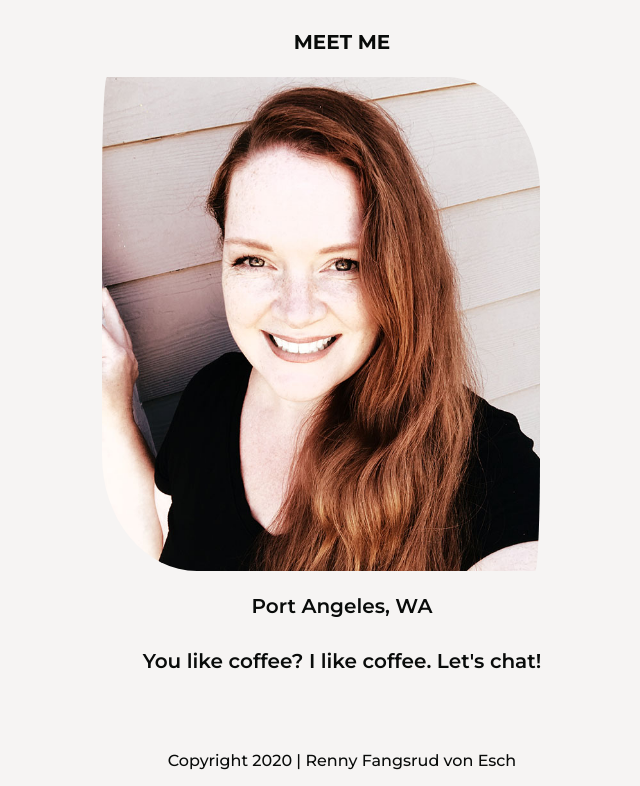
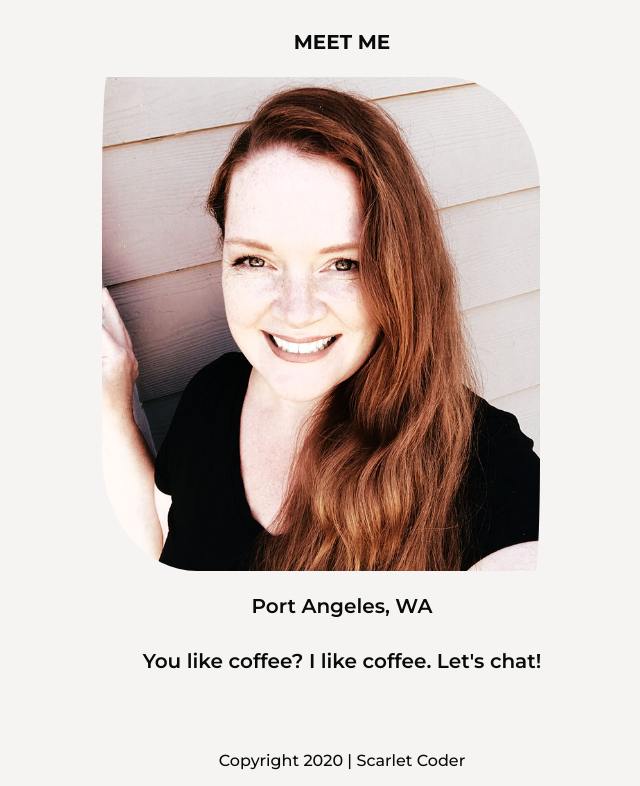
Before and after one commit to RedheadRen/scarletcoder, a website built with Parcel: page index.html in a window 1280 px wide. Shown: the part 3114-3900 px from the top of the page, without its empty margins (298-938 px from the left). Built offline with nearby package versions, Linux system fonts and the light colour scheme.

Commit message:
Changed name on Copyright in footer

```diff
--- a/index.html
+++ b/index.html
@@ -138,7 +138,7 @@
       </section>
 
       <footer>
-        <p>Copyright 2020 &verbar; Renny Fangsrud von Esch</p>
+        <p>Copyright 2020 &verbar; Scarlet Coder</p>
       </footer>
       <script src="js/vendor/modernizr-3.11.2.min.js"></script>
       <script src="js/plugins.js"></script>
```
Also changed, not shown: portfolio/index.html (+1 -1 lines).
